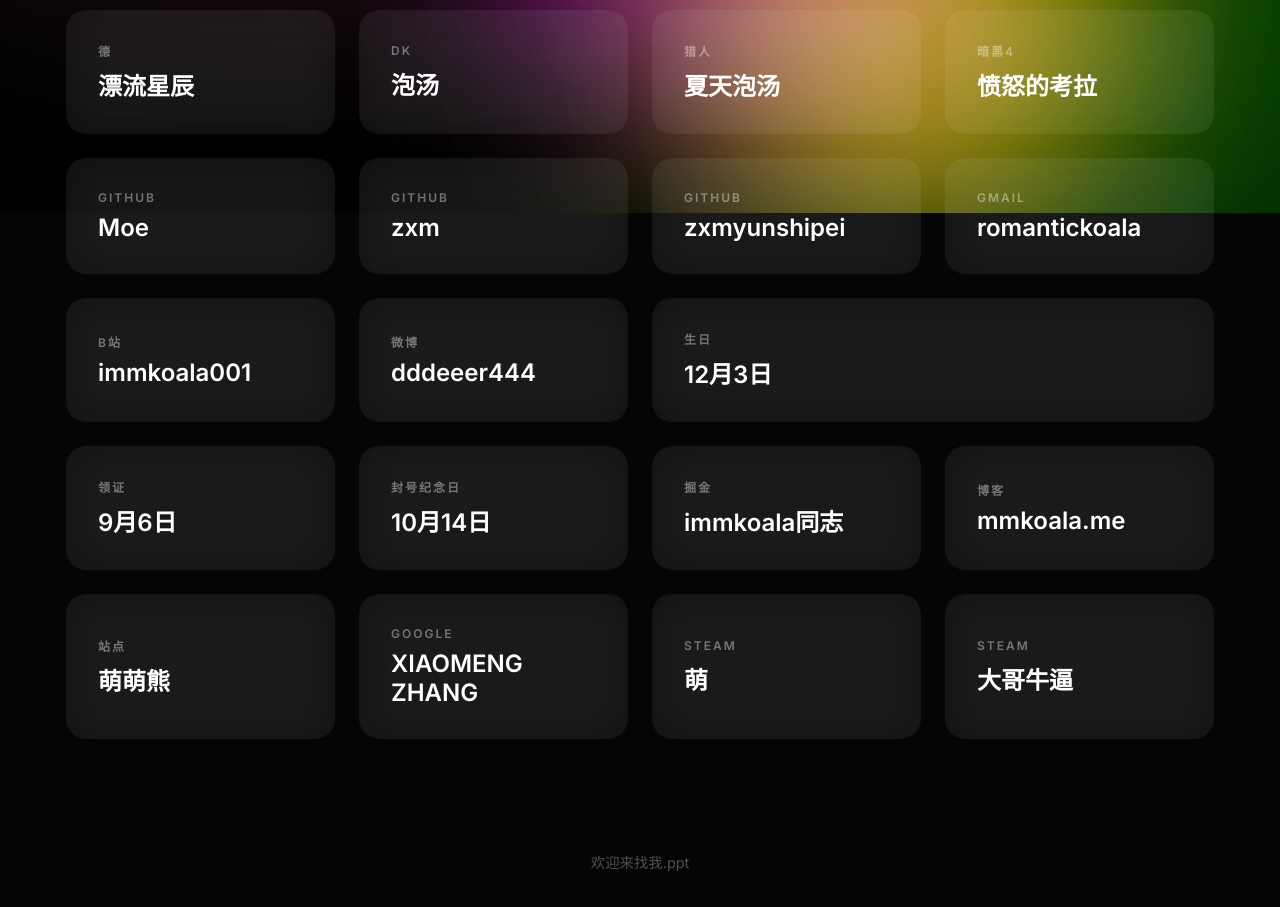
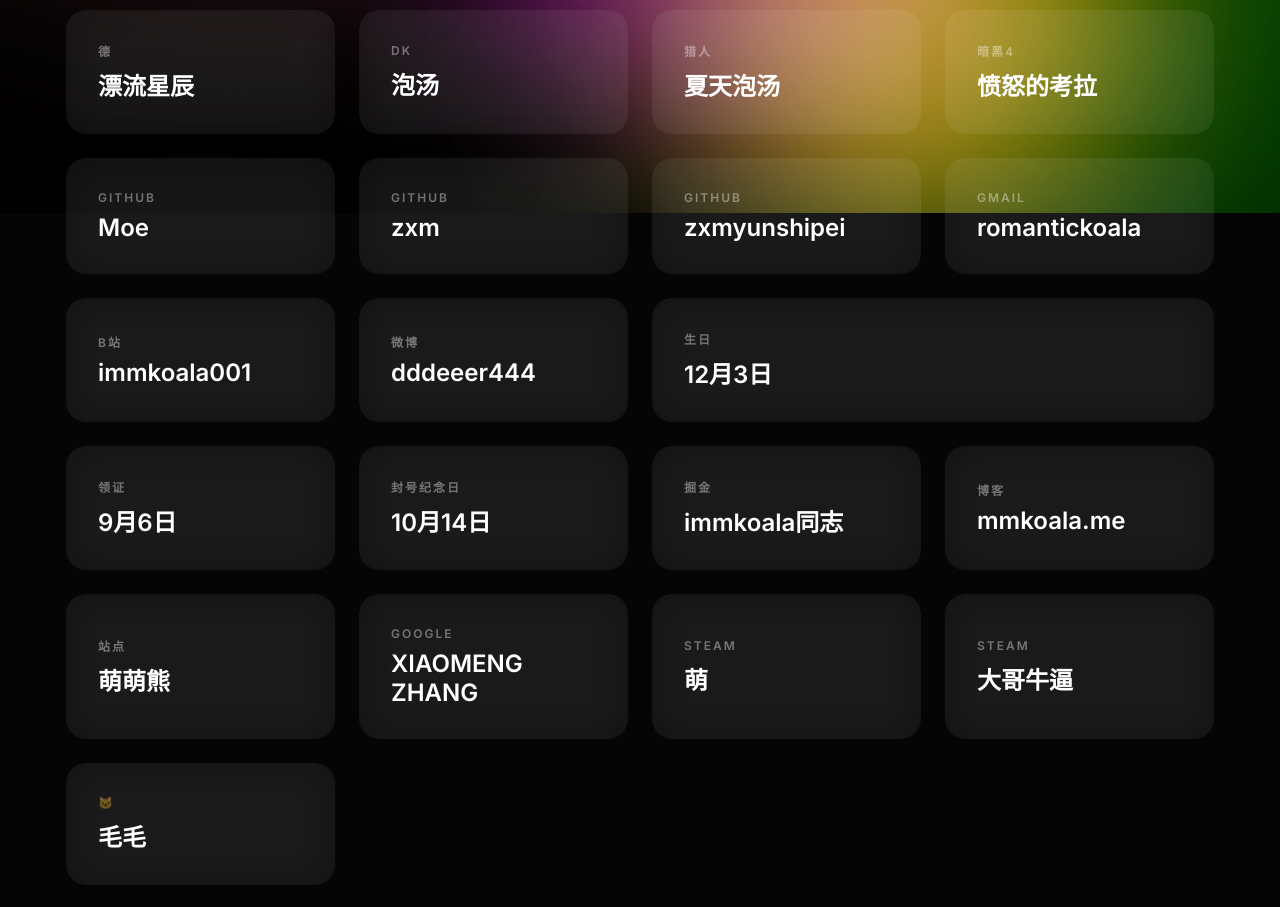
Before and after one commit to Sonz/immkoala, a website: page index.html in a window 1280 px wide. Shown: the part 627-1534 px from the top of the page. Drawn offline with Linux system fonts and the light colour scheme.

Commit message:
feat: imkl

```diff
--- a/index.html
+++ b/index.html
@@ -437,7 +437,8 @@
       { label: "站点", value: "萌萌熊" },
       { label: "Google", value: "XIAOMENG ZHANG" },
       { label: "Steam", value: "萌" },
-      { label: "Steam", value: "大哥牛逼" }
+      { label: "Steam", value: "大哥牛逼" },
+      { label: "🐱", value: "毛毛" }
     ];
 
     const container = document.getElementById('cards-container');
```
